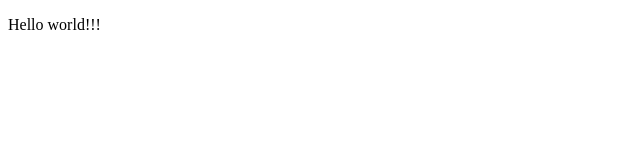
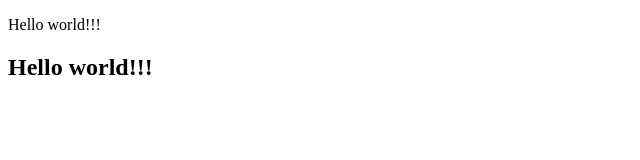
Before and after one commit to Goodbrvtb/Project, a plain HTML site: page index.html in a window 1280 px wide. Shown: the whole page, without its empty margins (0-640 px from the left). Drawn offline with Linux system fonts and the light colour scheme.

Commit message:
index.html modify

```diff
--- a/index.html
+++ b/index.html
@@ -10,6 +10,7 @@
 
   <p>Hello world!!!</p>
 
+  <h2>Hello world!!!</h2>
  <!-- <script>
     alert(1);
   </script> -->
```
